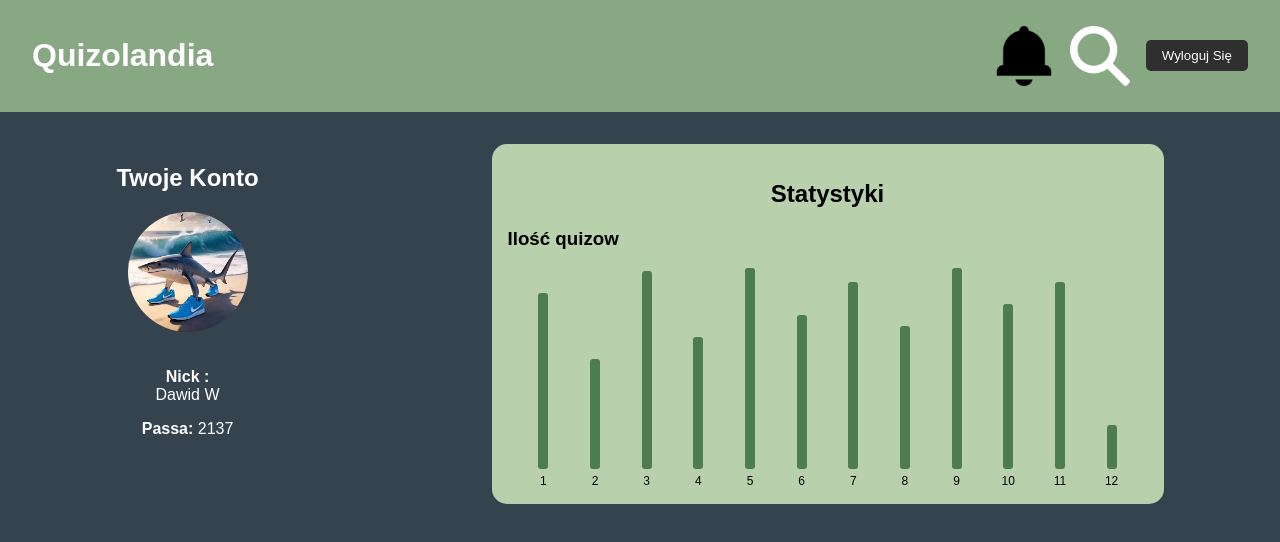
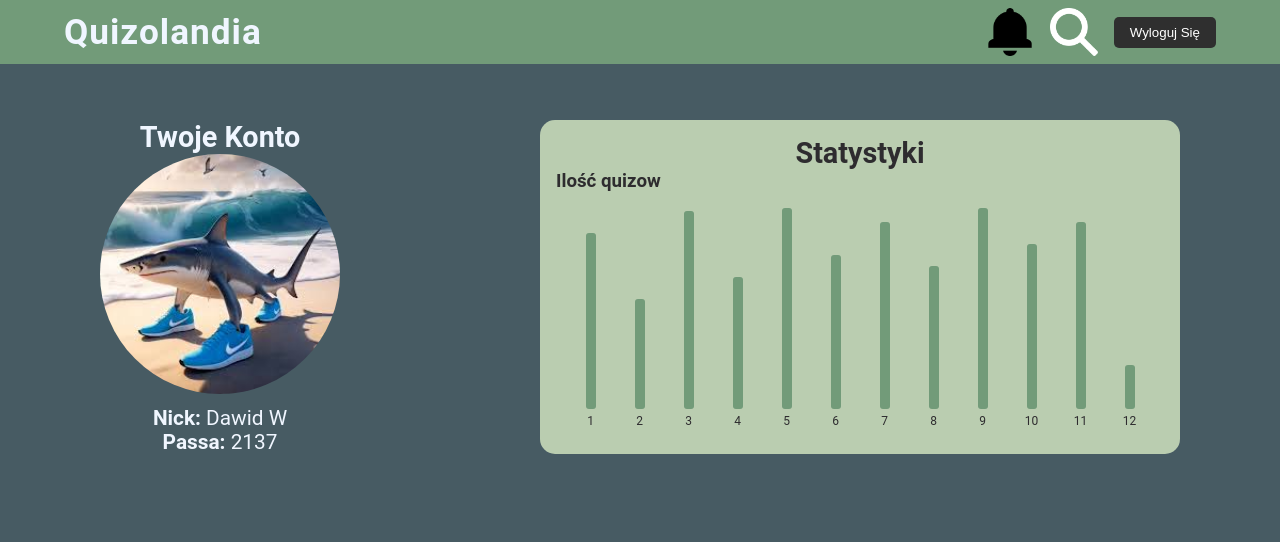
Before and after one commit to Zenic1/quizolandia-ale-mi-sie-udalo, a plain HTML site: page profile/index.html in a window 1280 px wide. Drawn offline with Linux system fonts and the light colour scheme.

Commit message:
Refaktoryzacja "/profile"

```diff
--- a/profile/index.html
+++ b/profile/index.html
@@ -4,27 +4,25 @@
   <meta charset="UTF-8" />
   <meta name="viewport" content="width=device-width, initial-scale=1.0" />
   <title>Quizolandia</title>
-  <link rel="stylesheet" href="style.css" />
+  <link rel="stylesheet" href="../styles/profile.css" />
+  <link rel="stylesheet" href="../styles/global.css" />
 </head>
 <body>
     <header>
         <h1>Quizolandia</h1>
         <div class="ikony">
-          <img src="dzwon.png" alt="Szukaj" class="ikona" />
-          <img src="lupa.png" alt="Powiadomienia" class="ikona" />
+          <img src="../assets/dzwon.png" alt="Szukaj" class="ikona" />
+          <img src="../assets/lupa.png" alt="Powiadomienia" class="ikona" />
           <button class="wyloguj">Wyloguj Się</button>
         </div>
       </header>
-
-
   <main>
     <section class="profil">
       <h2>Twoje Konto</h2>
-      <img src="tralalelo tralala.jpeg" alt="profilowe" class="avatar"/>
-      <p><strong>Nick :</strong><br> Dawid W</p>
+      <img src="../assets/tralalelo_tralala.jpeg" alt="profilowe" class="avatar"/>
+      <p><strong>Nick:</strong> Dawid W</p>
       <p><strong>Passa:</strong> 2137</p>
     </section>
-
     <section class="staty">
       <h2 class="srodek">Statystyki</h2>
       <h3>Ilość quizow</h3>
--- a/profile/style.css
+++ /dev/null
@@ -1,97 +0,0 @@
-body {
-    margin: 0;
-    font-family: Arial, sans-serif;
-    background-color: #35434e;
-    color: white;
-  }
-
-  header {
-    background-color: #88a884;
-    color: white;
-    padding: 1rem 2rem;
-    display: flex;
-    justify-content: space-between;
-    align-items: center;
-  }
-
-
-  .ikony {
-    display: flex;
-    align-items: center;
-    gap: 1rem;
-  }
-
-  .wyloguj {
-    background-color: #2f2f2f;
-    color: white;
-    border: none;
-    padding: 0.5rem 1rem;
-    border-radius: 5px;
-  }
-
-  main {
-    display: flex;
-    justify-content: space-around;
-    margin-top: 2rem;
-  }
-
-  .profil {
-    text-align: center;
-  }
-
-  .avatar {
-    width: 120px;
-    height: 120px;
-    border-radius: 50%;
-    margin-bottom: 1rem;
-  }
-  .srodek{
-    text-align: center;
-  }
-
-  .staty {
-    background-color: #b8d0ab;
-    color: black;
-    padding: 1rem;
-    border-radius: 15px;
-    width: 50%;
-  }
-
-  .ikona {
-    width: 60px;
-    height: 60px;
-
-
-
-  }
-  .wykres {
-    display: flex;
-    align-items: flex-end;
-    justify-content: space-around;
-    height: 220px;
-    margin-top: 1rem;
-    padding: 0 10px;
-    position: relative;
-  }
-
-  .slup1 {
-    display: flex;
-    flex-direction: column;
-    justify-content: flex-end;
-    align-items: center;
-    width: 20px;
-    height: 100%;
-    position: relative;
-  }
-
-  .slup {
-    width: 10px;
-    background-color: #4d7c50;
-    border-radius: 3px;
-    margin-bottom: 5px;
-  }
-
-  .slup1 span {
-    font-size: 12px;
-    color: black;
-  }
--- a/styles/global.css
+++ b/styles/global.css
@@ -15,11 +15,14 @@ header {
     top: 0;
     left: 0;
     padding-left: 5vw;
+    padding-right: 5vw;
     background-color: var(--header-color);
     width: 100vw;
     height: 8vh;
     display: flex;
     align-items: center;
+    justify-content: space-between;
+
 }
 header h1 {
     color: var(--font-color);
@@ -30,8 +33,9 @@ body {
     background-color: var(--bg-color);
     padding: 0;
     margin: 15vh 0 0;
-    font-family: Roboto, Inter, Cantarell, sans-serif;
+    font-family: Roboto, Inter, Cantarell, Arial, sans-serif;
     overflow-x: hidden;
+    color: var(--font-color);
 }
 .center {
     display: flex;
--- /dev/null
+++ b/styles/profile.css
@@ -0,0 +1,90 @@
+.ikony {
+  display: flex;
+  align-items: center;
+  gap: 1rem;
+}
+
+.wyloguj {
+  background-color: #2f2f2f;
+  color: white;
+  border: none;
+  padding: 0.5rem 1rem;
+  border-radius: 5px;
+}
+
+main {
+  display: flex;
+  justify-content: space-around;
+  margin-top: 2rem;
+}
+.profil {
+  text-align: center;
+}
+h2{
+  font-size: 1.8em;
+}
+.profil p{
+  font-size: 1.3em;
+}
+.avatar {
+  width: 15em;
+  height: 15em;
+  border-radius: 50%;
+  margin-bottom: 0.5em;
+}
+.srodek{
+  text-align: center;
+}
+
+.staty {
+  background-color: var(--second-bg-color);
+  color: var(--main-color);
+  padding: 1rem;
+  border-radius: 15px;
+  width: 50%;
+}
+.ikona {
+  width: 3em;
+  height: 3em;
+
+}
+.wykres {
+  display: flex;
+  align-items: flex-end;
+  justify-content: space-around;
+  height: 220px;
+  margin-top: 1rem;
+  padding: 0 10px;
+  position: relative;
+}
+
+.slup1 {
+  display: flex;
+  flex-direction: column;
+  justify-content: flex-end;
+  align-items: center;
+  width: 20px;
+  height: 100%;
+  position: relative;
+}
+
+.slup {
+  width: 10px;
+  background-color: var(--header-color);
+  border-radius: 3px;
+  margin-bottom: 5px;
+}
+
+.slup1 span {
+  font-size: 12px;
+  color: var(--main-color);
+}
+@media screen and (max-width: 768px) {
+  main{
+    flex-direction: column;
+    align-items: center;
+  }
+  .staty{
+    margin-top: 1em;
+  }
+}
```
Also changed, not shown: assets/dzwon.png (renamed from profile/dzwon.png), assets/lupa.png (renamed from profile/lupa.png), assets/tralalelo_tralala.jpeg (renamed from profile/tralalelo tralala.jpeg).
